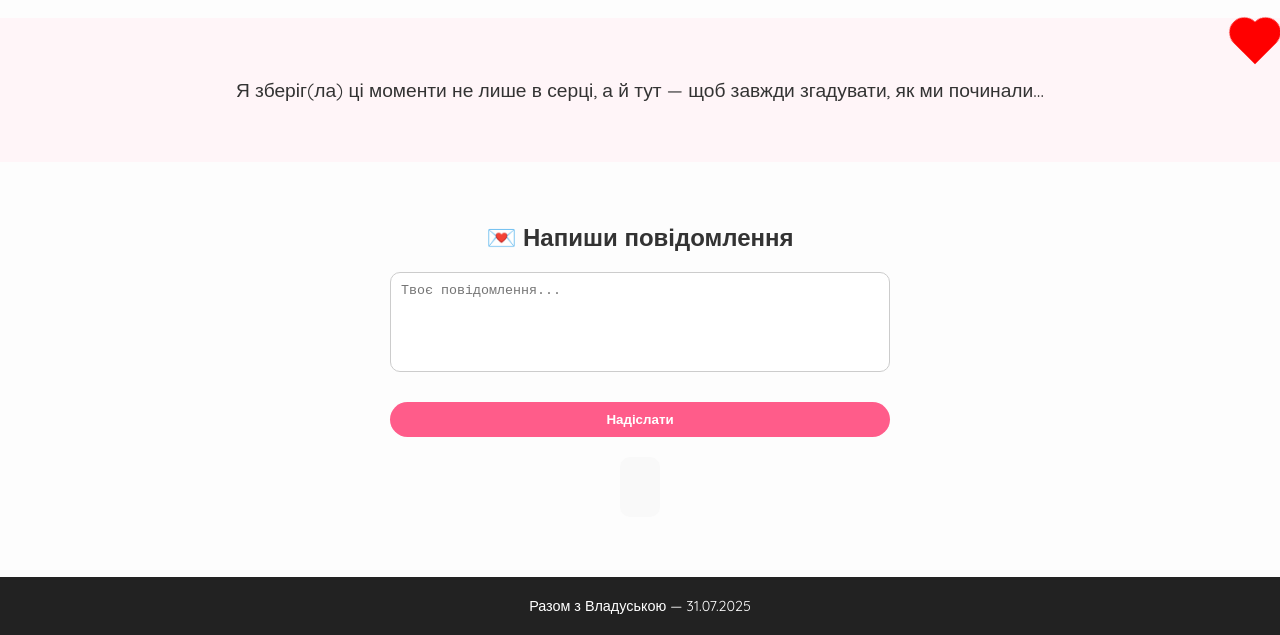
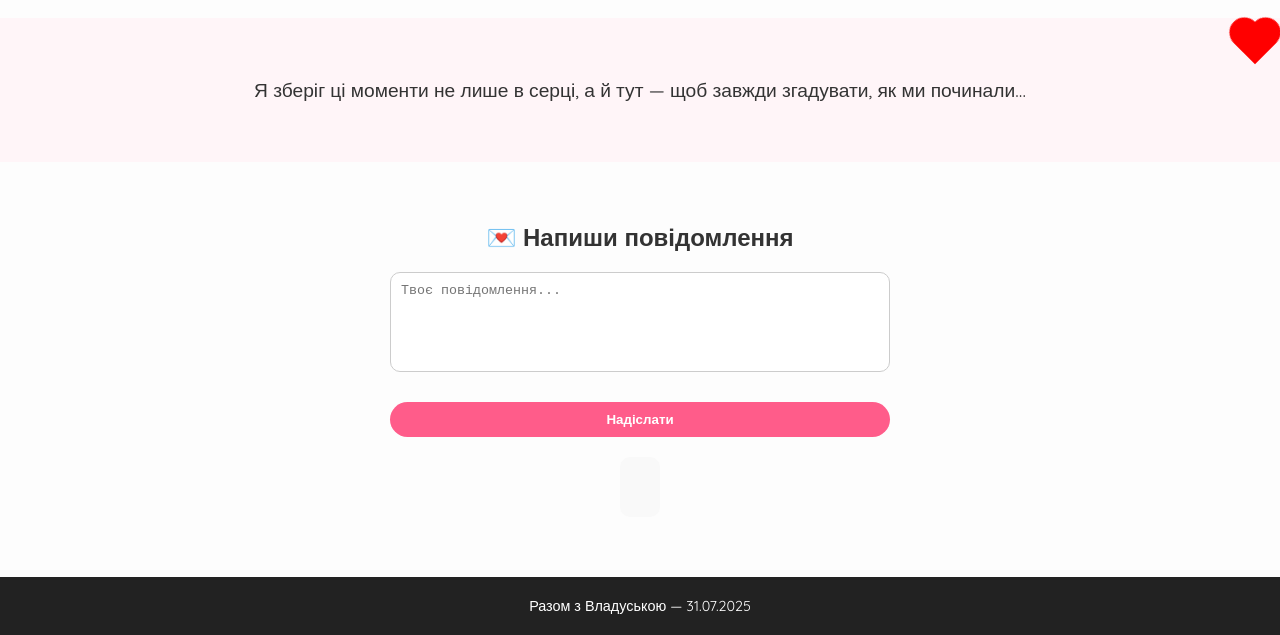
Before and after one commit to A-cyber-bit/Vlada-love, a plain HTML site: page index.html in a window 1280 px wide. Shown: the part 1752-2387 px from the top of the page. Drawn offline with Linux system fonts and the light colour scheme; no server answers.

Commit message:
index.html

```diff
--- a/index.html
+++ b/index.html
@@ -140,7 +140,7 @@
 
 <section class="message">
   <div class="heart"></div>
-  <p>Я зберіг(ла) ці моменти не лише в серці, а й тут — щоб завжди згадувати, як ми починали…</p>
+  <p>Я зберіг ці моменти не лише в серці, а й тут — щоб завжди згадувати, як ми починали…</p>
 </section>
 
 <section class="section" style="flex-direction: column;">
```
